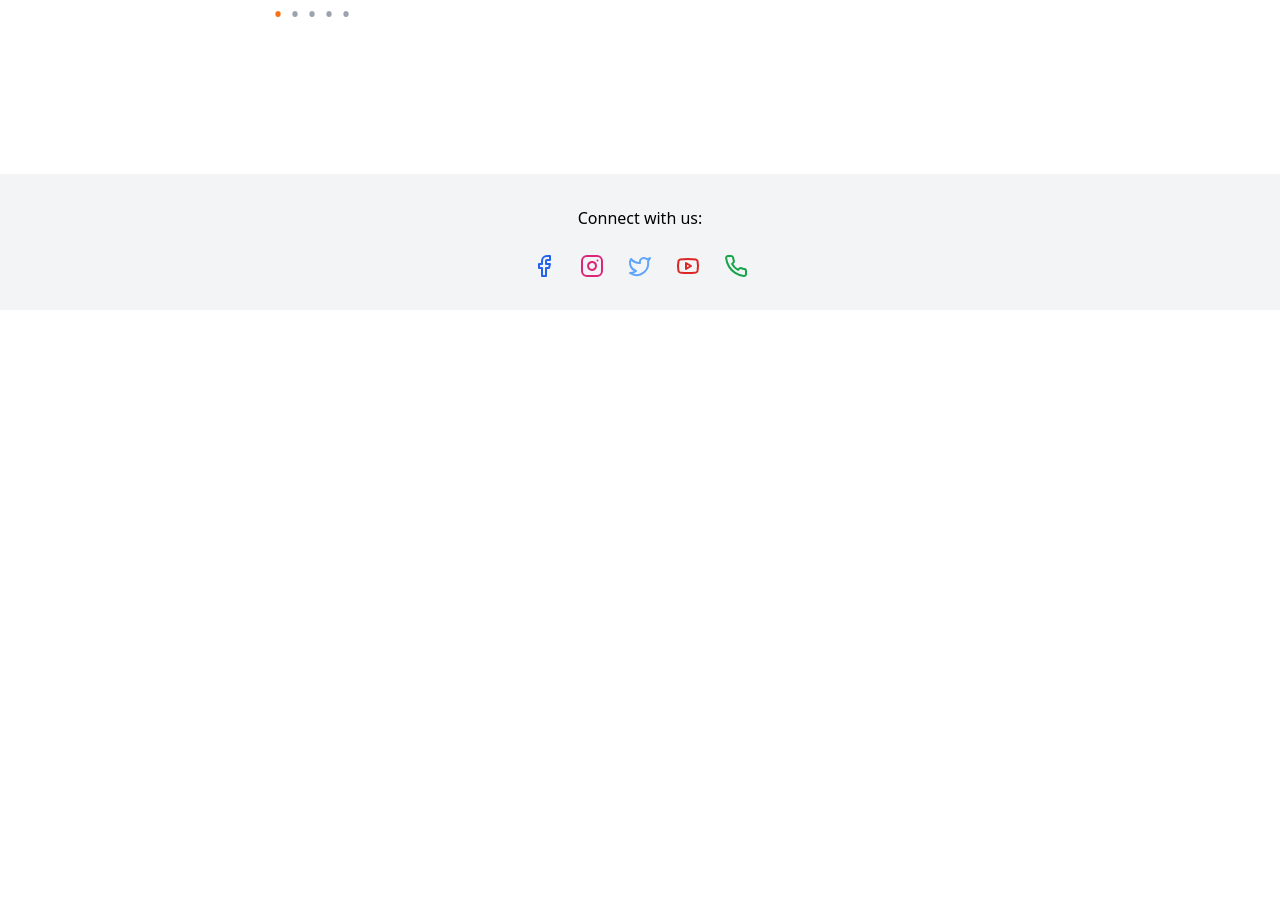
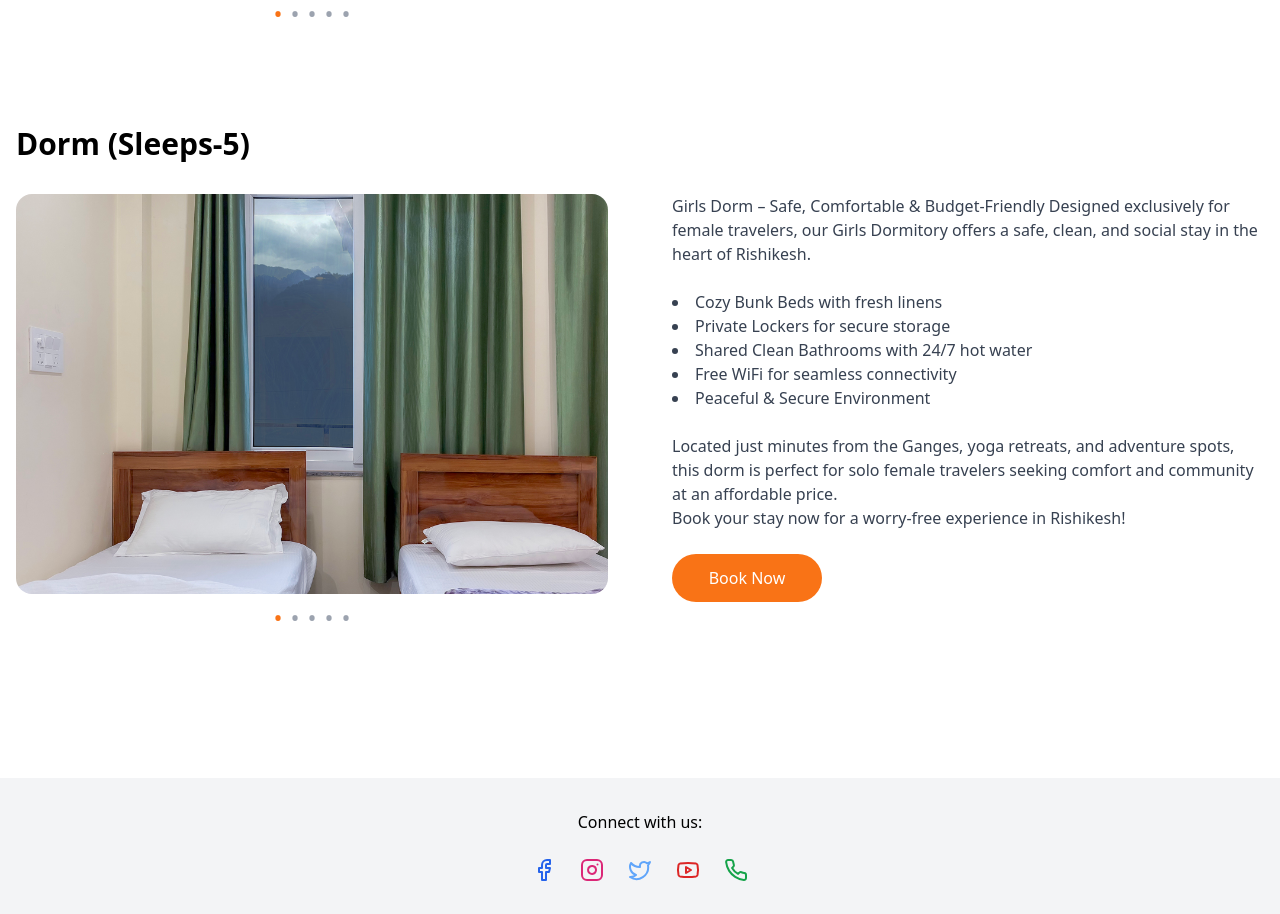
Before and after one commit to ravivarma9/colourbox, a React (Vite) app in the folder project/: page /rooms in a window 1280 px wide. Shown: the part 1602-2516 px from the top of the page. Before the commit the page ends 1912 px from the top, so only its background shows below. Built offline with nearby package versions, Linux system fonts and the light colour scheme.

Commit message:
add new room

```diff
--- a/project/src/pages/Rooms.tsx
+++ b/project/src/pages/Rooms.tsx
@@ -52,6 +52,29 @@ const rooms = [
       ]
     }
   },
+    {
+    title: 'Dorm (Sleeps-5)',
+    mainDescription: 'Girls Dorm – Safe, Comfortable & Budget-Friendly Designed exclusively for female travelers, our Girls Dormitory offers a safe, clean, and social stay in the heart of Rishikesh.',
+    images: [
+      { url: 'assets/Deluxe_room_with_kitchen/Dorm_Room_1.jpg', title: 'Dorm Room' },
+      { url: 'assets/Deluxe_room_with_kitchen/Dorm_Room_2.jpg', title: 'Dorm Room' },
+      { url: 'assets/Deluxe_room_with_kitchen/Dorm_Room_3.jpg', title: 'Dorm Room' },
+      { url: 'assets/Deluxe_room_with_kitchen/Dorm_Room_4.jpg', title: 'Dorm Room' },
+      { url: 'assets/Deluxe_room_with_kitchen/Dorm_Room_5.jpg', title: 'Dorm Room' },
+
+    ],
+    description: {
+      points: ['Cozy Bunk Beds with fresh linens',
+        'Private Lockers for secure storage',
+        'Shared Clean Bathrooms with 24/7 hot water',
+        'Free WiFi for seamless connectivity',
+        'Peaceful & Secure Environment'
+      ],
+      extraDescription: ['Located just minutes from the Ganges, yoga retreats, and adventure spots, this dorm is perfect for solo female travelers seeking comfort and community at an affordable price.',
+        'Book your stay now for a worry-free experience in Rishikesh!'
+      ]
+    }
+  }
 ];
 
 function Rooms() {
```
